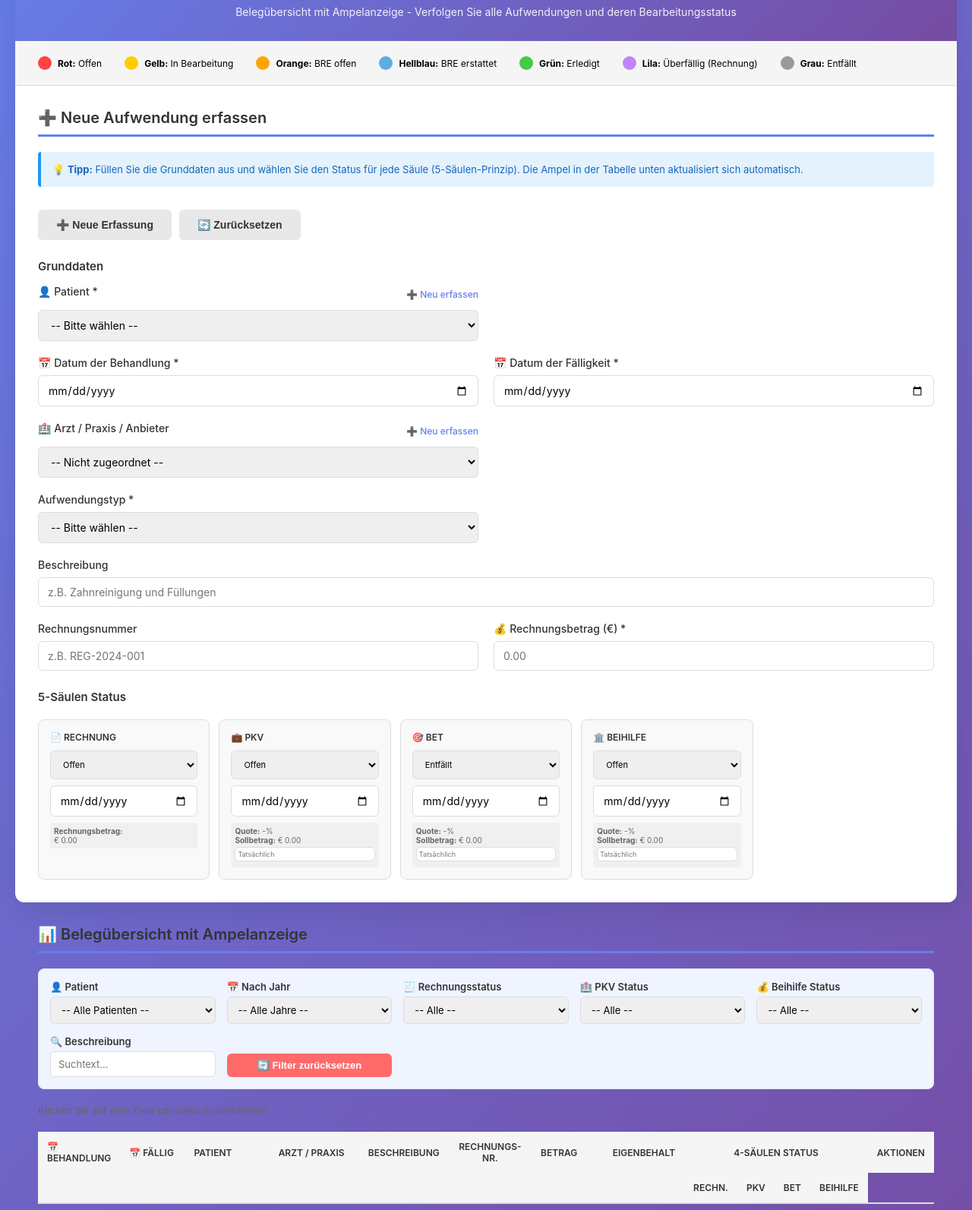
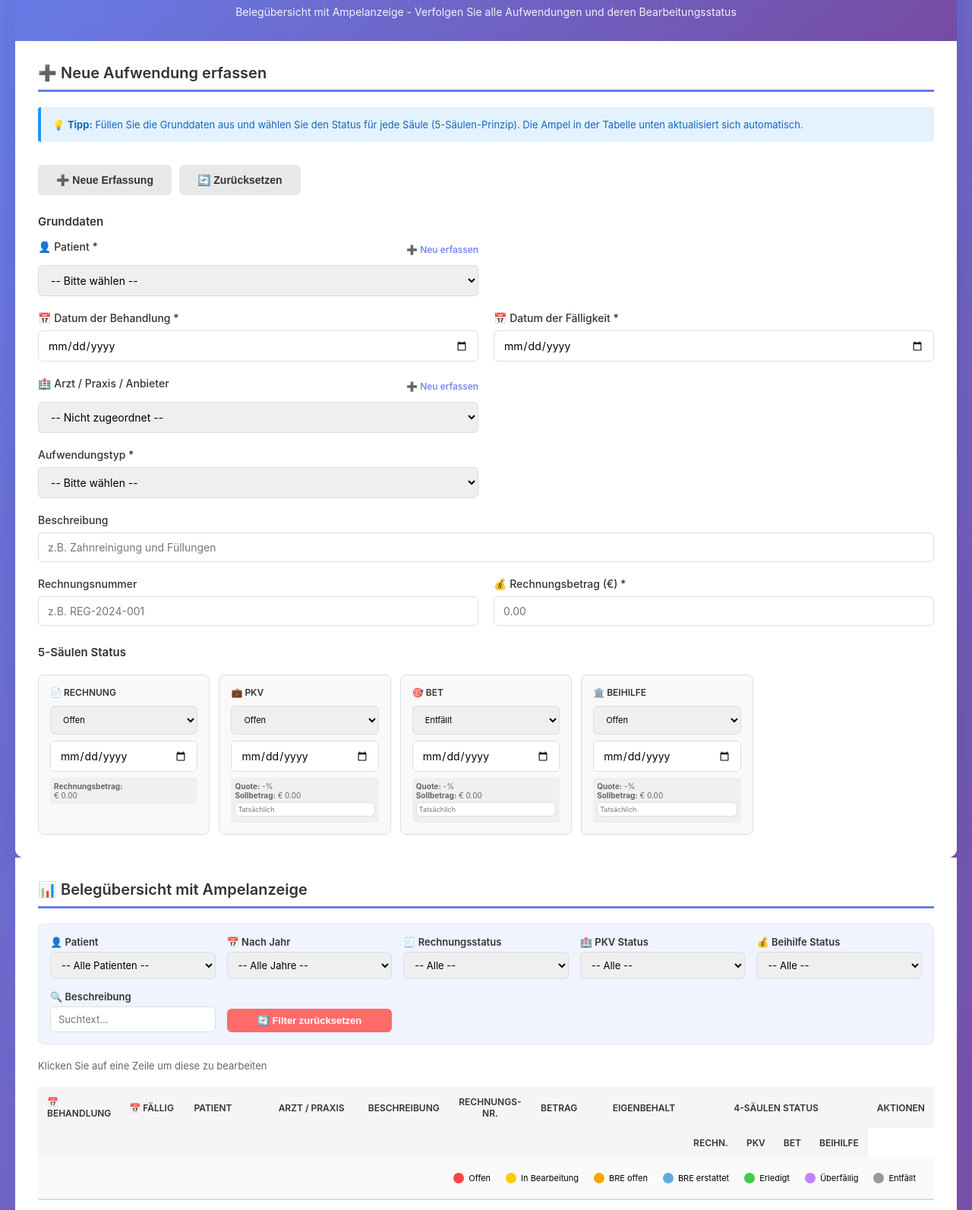
Before and after one commit to Xapier/beihilfe-planer, a website: page app/form_aufwendungen_status.html in a window 1280 px wide. Shown: the part 87-1680 px from the top of the page at 76% size. Drawn offline with Linux system fonts and the light colour scheme; no server answers.

Commit message:
style: adjust legend alignment and colspan
- Move legend to the right (justify-content: flex-end)
- Increase legend row colspan from 12 to 13 to cover all columns
- Remove white gap at the end of the table header

The form and table share the same width via the container's max-width.

```diff
--- a/app/form_aufwendungen_status.html
+++ b/app/form_aufwendungen_status.html
@@ -72,6 +72,7 @@
         .table-section {
             padding: 30px;
             border-bottom: 2px solid #eee;
+            background: white;
         }
 
         .section-title {
@@ -213,6 +214,7 @@
         /* ===== FORMULAR-SEKTION ===== */
         .form-section {
             padding: 30px;
+            background: white;
         }
 
         .form-row {
@@ -344,24 +346,28 @@
         /* LEGENDE */
         .legend {
             display: flex;
-            gap: 30px;
-            padding: 20px 30px;
-            background: #f5f5f5;
-            border-bottom: 1px solid #ddd;
+            gap: 20px;
+            padding: 12px 12px;
+            background: #fafafa;
             flex-wrap: wrap;
+            align-items: center;
+            justify-content: flex-end;
+            font-size: 11px;
         }
 
         .legend-item {
             display: flex;
             align-items: center;
-            gap: 8px;
-            font-size: 12px;
+            gap: 6px;
+            font-size: 11px;
+            white-space: nowrap;
         }
 
         .legend-box {
-            width: 18px;
-            height: 18px;
+            width: 14px;
+            height: 14px;
             border-radius: 50%;
+            flex-shrink: 0;
         }
 
         .legend-box.rot { background: #ff4444; }
@@ -416,38 +422,6 @@
         <div class="header">
             <h1>📋 Aufwendungen & Status</h1>
             <p>Belegübersicht mit Ampelanzeige - Verfolgen Sie alle Aufwendungen und deren Bearbeitungsstatus</p>
-        </div>
-
-        <!-- ===== LEGENDE ===== -->
-        <div class="legend">
-            <div class="legend-item">
-                <div class="legend-box rot"></div>
-                <span><strong>Rot:</strong> Offen</span>
-            </div>
-            <div class="legend-item">
-                <div class="legend-box gelb"></div>
-                <span><strong>Gelb:</strong> In Bearbeitung</span>
-            </div>
-            <div class="legend-item">
-                <div class="legend-box hellgruen"></div>
-                <span><strong>Orange:</strong> BRE offen</span>
-            </div>
-            <div class="legend-item">
-                <div class="legend-box dunkelgruen"></div>
-                <span><strong>Hellblau:</strong> BRE erstattet</span>
-            </div>
-            <div class="legend-item">
-                <div class="legend-box gruen"></div>
-                <span><strong>Grün:</strong> Erledigt</span>
-            </div>
-            <div class="legend-item">
-                <div class="legend-box lila"></div>
-                <span><strong>Lila:</strong> Überfällig (Rechnung)</span>
-            </div>
-            <div class="legend-item">
-                <div class="legend-box grau"></div>
-                <span><strong>Grau:</strong> Entfällt</span>
-            </div>
         </div>
 
         <!-- ===== FORMULAR: NEUE AUFWENDUNG ===== -->
@@ -714,6 +688,40 @@
                         <th class="status-col" title="PKV">PKV</th>
                         <th class="status-col" title="BET">BET</th>
                         <th class="status-col" title="Beihilfe">Beihilfe</th>
+                    </tr>
+                    <tr style="background: #fafafa; border-bottom: 1px solid #eee;">
+                        <td colspan="13" style="padding: 8px 12px;">
+                            <div class="legend">
+                                <div class="legend-item">
+                                    <div class="legend-box rot"></div>
+                                    <span>Offen</span>
+                                </div>
+                                <div class="legend-item">
+                                    <div class="legend-box gelb"></div>
+                                    <span>In Bearbeitung</span>
+                                </div>
+                                <div class="legend-item">
+                                    <div class="legend-box hellgruen"></div>
+                                    <span>BRE offen</span>
+                                </div>
+                                <div class="legend-item">
+                                    <div class="legend-box dunkelgruen"></div>
+                                    <span>BRE erstattet</span>
+                                </div>
+                                <div class="legend-item">
+                                    <div class="legend-box gruen"></div>
+                                    <span>Erledigt</span>
+                                </div>
+                                <div class="legend-item">
+                                    <div class="legend-box lila"></div>
+                                    <span>Überfällig</span>
+                                </div>
+                                <div class="legend-item">
+                                    <div class="legend-box grau"></div>
+                                    <span>Entfällt</span>
+                                </div>
+                            </div>
+                        </td>
                     </tr>
                 </thead>
                 <tbody id="tableBody">
```
